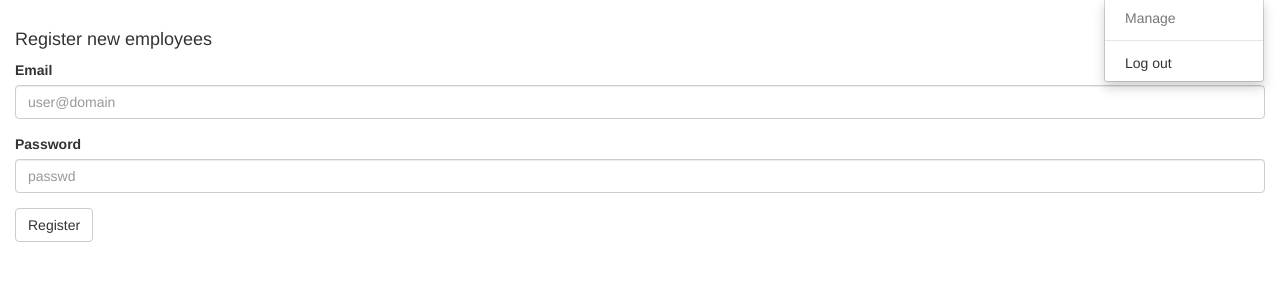
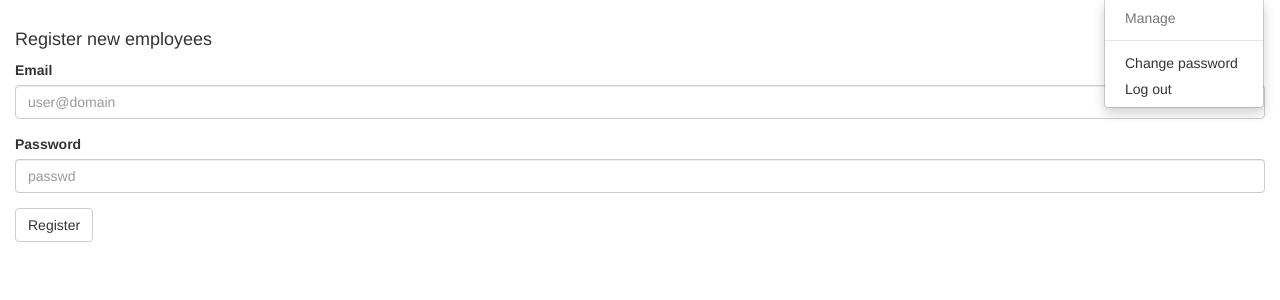
Before and after one commit to nnkut/marvglo_crm, a Django app: page /create_user in a window 1280 px wide, after a click that opens the changed part. Shown: the part 52-352 px from the top of the page. Run offline with Django 3.2, Linux system fonts and the light colour scheme; the first user in the database is signed in; tables that the repository leaves empty hold one stand-in row (Sample ...); some libraries are stand-ins or nearby versions.

Commit message:
add change password option

```diff
--- a/templates/base.html
+++ b/templates/base.html
@@ -35,6 +35,7 @@
                       <ul class="dropdown-menu">
                         <li {% if not employee.is_cashier %}class="disabled"{% endif %}><a href="/manage">Manage</a></li>
                         <li role="separator" class="divider"></li>
+                        <li><a href="/reg/password/change">Change password</a></li>
                         <li><a href="/reg/logout">Log out</a></li>
                       </ul>
                     </li>
```
